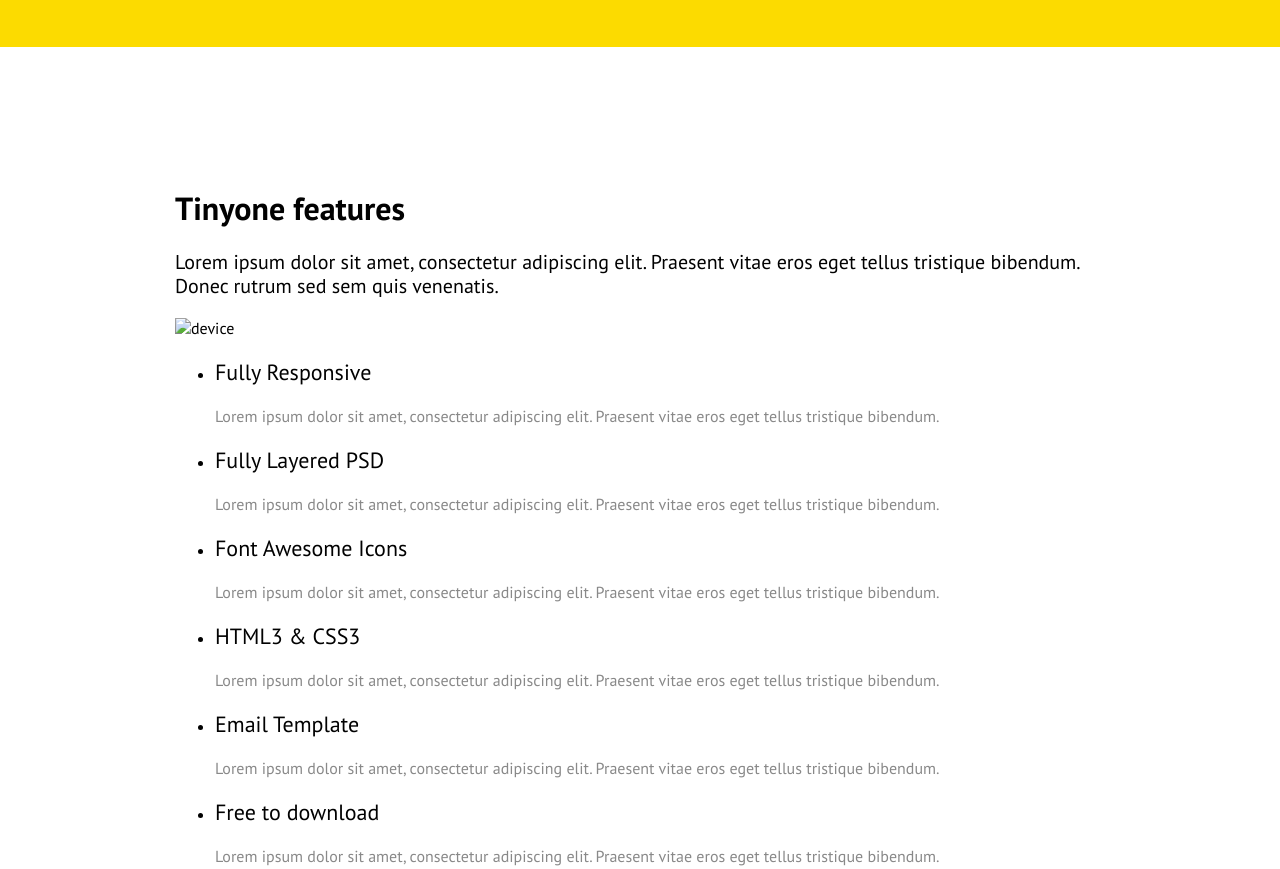
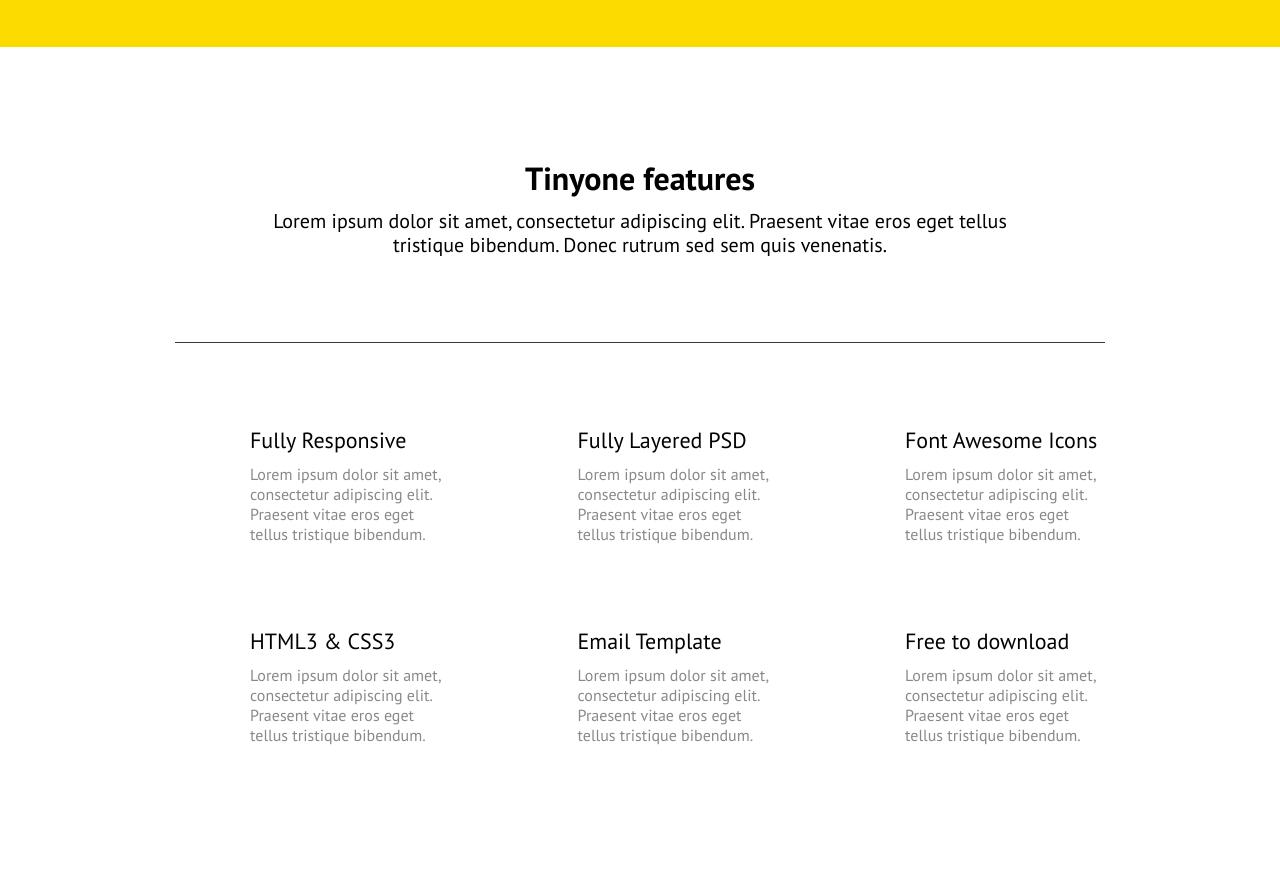
Before and after one commit to plachyndav/tinyone, a website built with webpack: page src/index.html in a window 1280 px wide. Shown: the part 695-1564 px from the top of the page. Built offline with nearby package versions, Linux system fonts and the light colour scheme.

Commit message:
complete main layout

```diff
--- a/src/index.html
+++ b/src/index.html
@@ -10,13 +10,13 @@
     <link href="https://fonts.googleapis.com/css?family=PT+Sans:400,700" rel="stylesheet">
 </head>
 
-<body>
+<body class="page">
     <header class="page-header">
         <div class="page-header__wrapper">
             <section class="page-header__base">
                 <h2 class="visually-hidden">Page header menu</h2>
                 <nav class="page-header__main-nav  main-nav">
-                    <button class="main-nav__toggle" type="button">Open menu</button>
+                    <button class="main-nav__toggle" type="button">Menu</button>
                     <ul class="main-nav__list  site-list">
                         <li class="site-list__item"><a href="">Features</a></li>
                         <li class="site-list__item"><a href="">Support</a></li>
@@ -92,6 +92,11 @@
                             <img class="slider__icons-image  slider__icons-image--windows" width="69" height="69" src="#"
                                 alt="windows logo">
                         </p>
+                        <p class="slider__notice">
+                            Lorem ipsum dolor sit amet, consectetur adipiscing elit. Praesent vitae eros eget tellus
+                            tristique bibendum. Donec rutrum sed sem quis venenatis. Proin viverra risus a eros
+                            volutpat tempor. In quis arcu eteros porta lobortis sit
+                        </p>
                     </div>
                     <img class="slider__device-image" width="316" height="470" src="#" alt="device">
                 </div>
@@ -113,7 +118,7 @@
             sed sem quis venenatis.
         </p>
         <div class="page-main__wrapper">
-            <img class="page-main__image" width="10" height="10" src="#" alt="device">
+            <img class="page-main__image" width="316" height="470" src="./img/device-center.png" alt="device">
             <ul class="page-main__feature-list  feature-list">
                 <li class="feature-list__item  feature-list__item--responsive">
                     <h3 class="feature-list__title">Fully Responsive</h3>
--- a/src/styles/blocks/feature-list.scss
+++ b/src/styles/blocks/feature-list.scss
@@ -1,9 +1,40 @@
+.feature-list {
+    display: flex;
+    flex-wrap: wrap;
+    justify-content: space-between;
+    margin: 0;
+    margin-left: -75px;
+    padding: 0;
+    padding-top: 85px;
+    border-top: 1px solid $font-color-dark-grey;
+
+    list-style: none;
+}
+
+.feature-list__item {
+    width: 275px;
+    padding-left: 75px;
+
+}
+
 .feature-list__title {
+    margin: 0;
+    margin-bottom: 12px;
+
     font-size: 22px;
     font-weight: 400;
     line-height: 24px;
 }
 
 .feature-list__explanation {
+    margin: 0;
+    margin-bottom: 85px;
+
     color: $font-color-grey;
 }
+
+@media(min-width: 992px) {
+    .feature-list {
+        margin-left: 0;
+    }
+}
--- a/src/styles/blocks/page-main.scss
+++ b/src/styles/blocks/page-main.scss
@@ -1,19 +1,49 @@
 .page-main {
+    flex: 1;
     width: 992px;
     margin: 0 auto;
     padding: 0 31px;
-    padding-top: 118px;
-    padding-bottom: 96px;
+    padding-top: 115px;
+    padding-bottom: 95px;
 }
 
 .page-main__title {
+    margin: 0;
+    margin-bottom: 15px;
+
+    text-align: center;
     font-size: 32px;
     font-weight: 700;
     line-height: 32px;
 }
 
 .page-main__description {
+    max-width: 735px;
+    margin: 0 auto;
+    margin-bottom: 60px;
+
+    text-align: center;
     font-size: 20px;
     font-weight: 400;
     line-height: 24px;
 }
+
+.page-main__image {
+    position: absolute;
+    left: 500px;
+    margin-top: 25px;
+    margin-left: -158px;
+}
+
+@media(min-width: 992px) {
+    .page-main__image {
+        display: none;
+    }
+    .page-main {
+        padding-bottom: 165px;
+    }
+
+    .page-main__description {
+        margin-bottom: 85px;
+    }
+}
--- /dev/null
+++ b/src/styles/blocks/page.scss
@@ -0,0 +1,9 @@
+.page {
+  display: flex;
+  min-height: 100vh;
+  flex-direction: column;
+}
+
+// .Site-content {
+//   flex: 1;
+// }
--- a/src/styles/blocks/slider.scss
+++ b/src/styles/blocks/slider.scss
@@ -60,12 +60,20 @@
 .slider__icons {
     width: 280px;
     margin: 0 auto;
-    margin-bottom: 150px;
 }
 
 .slider__toggles {
     width: 60px;
     margin: 0 auto;
+}
+
+.slider__notice {
+    width: 395px;
+    margin: 0 auto;
+    margin-bottom: 50px;
+    margin-top: 20px;
+
+    color: #ffffff;
 }
 
 @media(min-width: 992px) {
@@ -96,4 +104,8 @@
         color: #555555;
         text-align: left;
     }
+
+    .slider__notice {
+        display: none;
+    }
 }
--- a/src/styles/style.scss
+++ b/src/styles/style.scss
@@ -1,6 +1,8 @@
 @import "normalize.css";
 @import "variables.scss";
 @import "general.scss";
+
+@import "./blocks/page.scss";
 
 @import "./blocks/button.scss";
 
```
Also changed, not shown: src/img/device-center.png (added).
